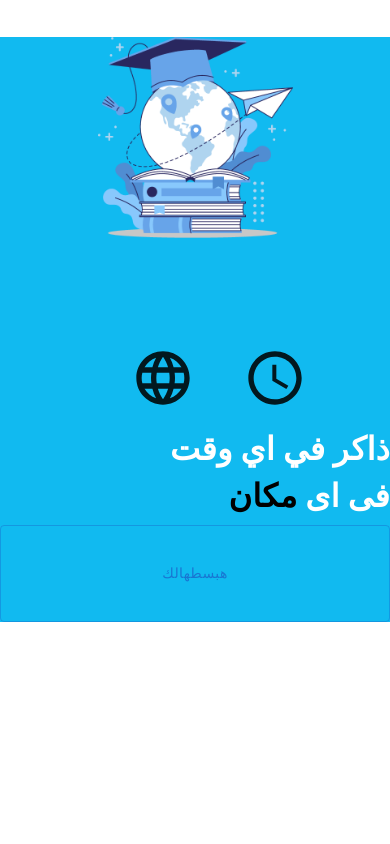
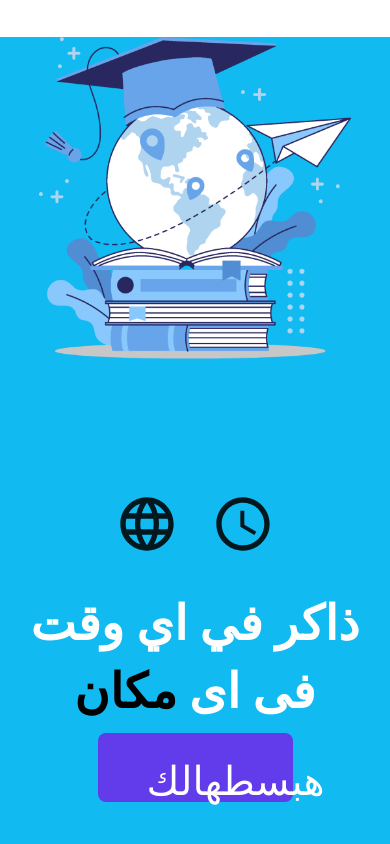
Before and after one commit to yo955/E-learning, a React (Vite) app: page / in a window 390 px wide. Shown: the part 7135-7979 px from the top of the page. Before the commit the page ends 7757 px from the top, so only its background shows below. Built offline with nearby package versions, Linux system fonts and the light colour scheme.

Commit message:
responsive2

```diff
--- a/src/components/Study.jsx
+++ b/src/components/Study.jsx
@@ -23,8 +23,8 @@ const Study = () => {
         </div>
         <div className="content" style={{ height: "80%" }}>
           <div className="icons" style={{ textAlign: "right" }}>
-            <LanguageIcon  style={{ fontSize: "4rem", margin: "0 3rem" }} />
-            <AccessTimeIcon style={{ fontSize: "4rem" }} />
+            <LanguageIcon  style={{ fontSize: "4rem", margin: "0 1rem" }} />
+            <AccessTimeIcon style={{ fontSize: "4rem",margin: "0 1rem" }} />
           </div>
           <div className="right" >
             <h1 >
@@ -35,12 +35,7 @@ const Study = () => {
             </h2>
 
           </div>
-          <Button
-            className="btn-mui"
-              variant="outlined"
-            >
-              هبسطهالك
-            </Button>
+          <button className="btn-mui">هبسطهالك</button>
         </div>
       </div>
     </section>
--- a/src/css/Study.css
+++ b/src/css/Study.css
@@ -10,11 +10,11 @@ h2 span{
   color: "rgb(254 215 0)";
 }
 .btn-mui{
-  background-color: "rgb(98 60 234)";
-  color: "white";
-  width: "10rem";
-  height: "3.5rem";
-  font-size:"1.5rem";
+  background-color: rgb(98 60 234) ;
+  color: white ;
+  width: 10rem ;
+  height: 3.5rem ;
+  font-size:1.5rem ;
 }
 @media (min-width:768px) {
   .container-sm {
@@ -37,11 +37,15 @@ h2 span{
     align-items: center;
   }
   .img-world img{
-    width: 50%;
+    width: 80%;
+  }
+  .right{
+    text-align: center;
+    align-content: center;
   }
   .right h1,h2{
     color: #fff;
-    font-size: 2rem;
+    font-size: 3rem;
     margin: 0.3rem 0;
   }
   .container-sm {
@@ -52,14 +56,23 @@ h2 span{
     height: 100% !important;
     display: grid !important;
     grid-template-rows: repeat(3,1fr) !important;
+    grid-template-columns: repeat(1,1fr) !important;
   }
   .content .center{
     text-align: center;
+    align-content: center;
   }
   .icons{
     display: flex;
     justify-content: center;
     align-items: center;
   }
+  .btn-mui{
+    width: 50%;
+    height: 50%;
+    margin: 0 auto;
+    font-size: 2.5rem;
+}
+  }
 
 }
```
